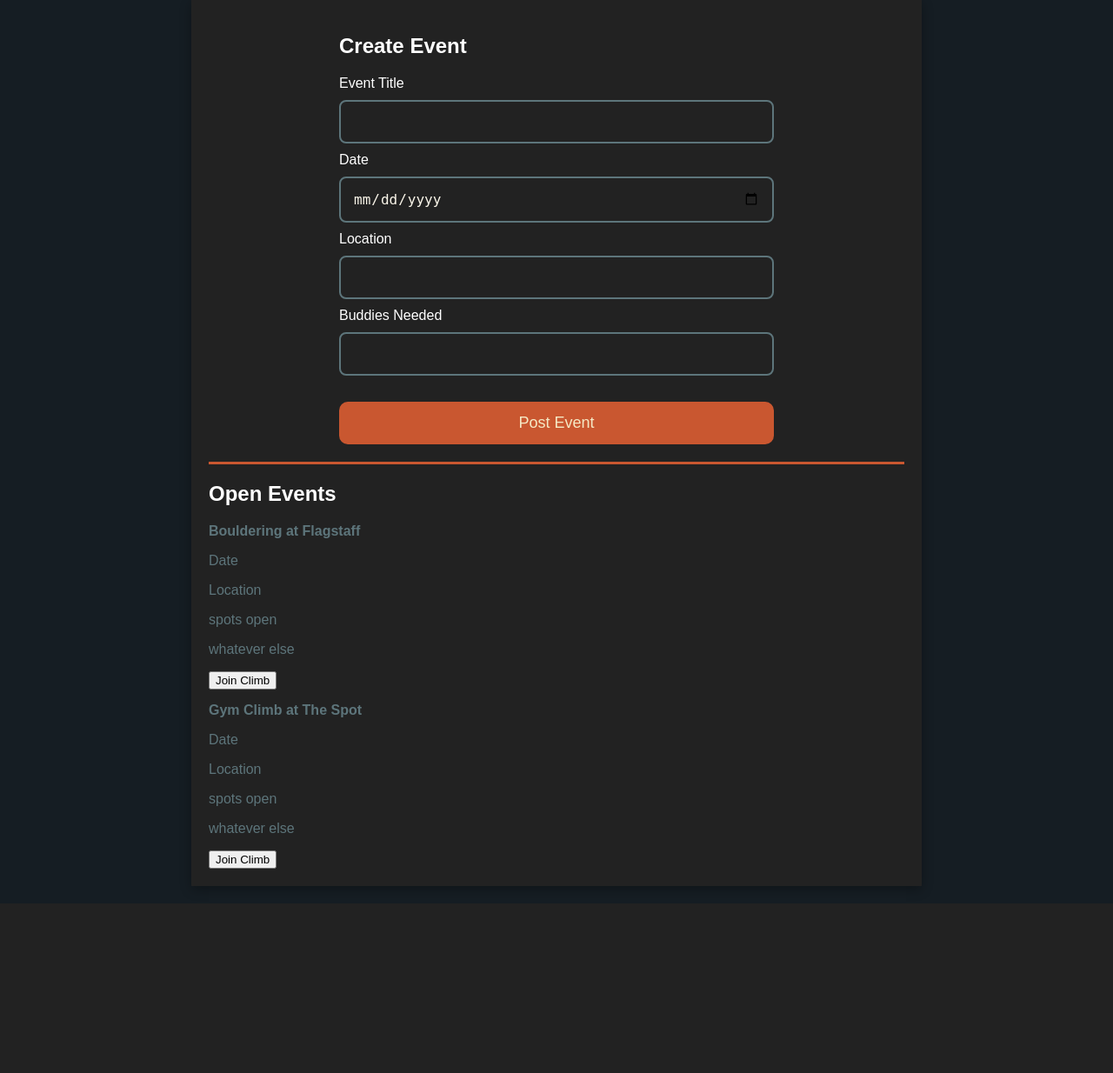
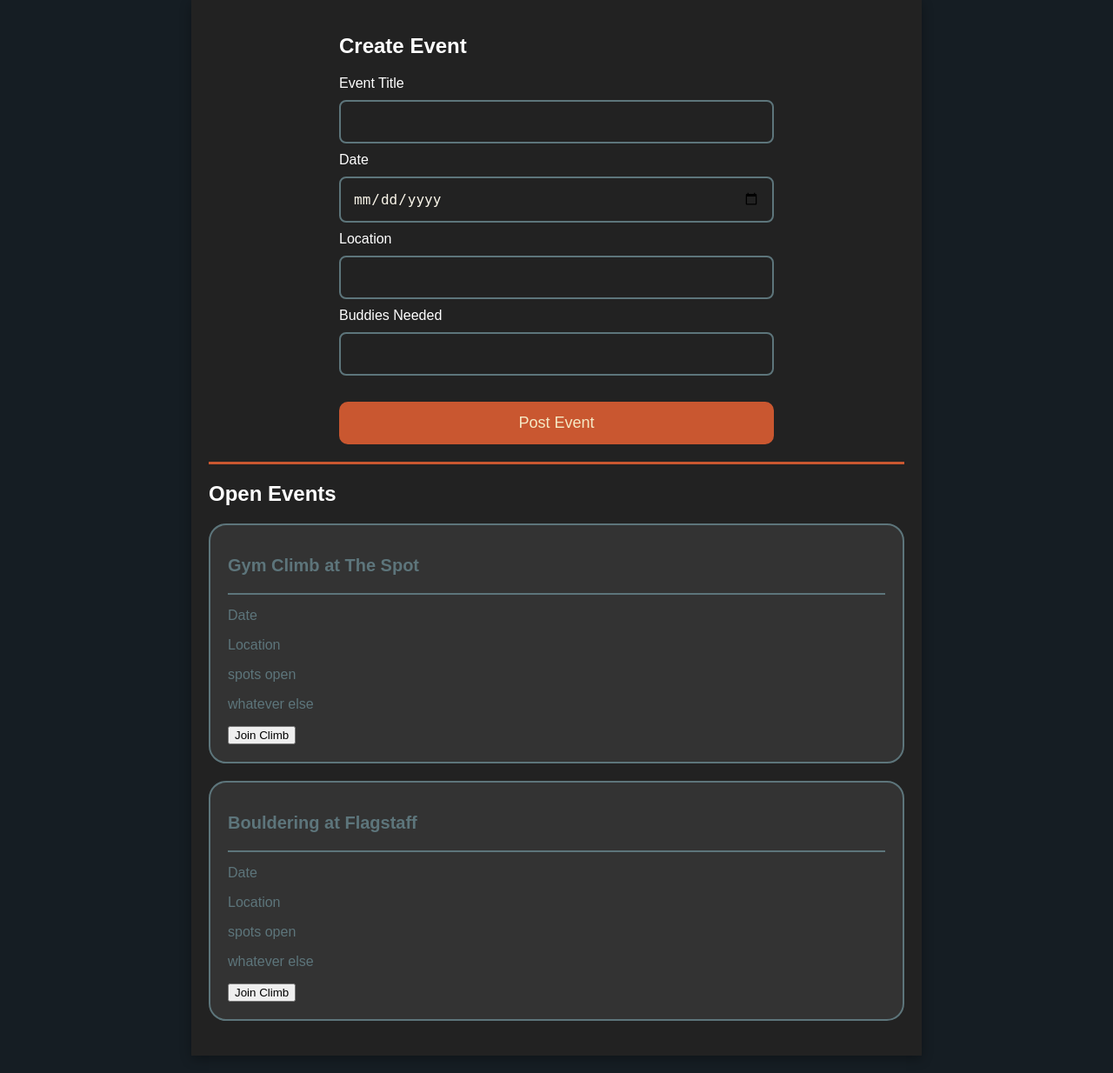
Before and after one commit to avery-mr/burndownForWhat, a Flask app: page /events in a window 1280 px wide. Shown: the part 99-1333 px from the top of the page at 87% size. Before the commit the page ends 1138 px from the top, so only its background shows below. Run offline with Flask 3, Linux system fonts and the light colour scheme.

Commit message:
updates to events

```diff
--- a/app/static/css/style.css
+++ b/app/static/css/style.css
@@ -162,3 +162,17 @@ select option {
     border-top: solid;
     border-color:#C95730;
 }
+
+.event-entry {
+    padding: 20px;
+    margin: 20px auto;
+    border: 2px solid #5D757B;
+    border-radius:20px;
+    background-color: #333;
+}
+
+.event-header {
+    margin-top: 0;
+    font-size: 20px;
+    border-bottom: 2px solid #5D757B;
+}
--- a/app/templates/events.html
+++ b/app/templates/events.html
@@ -22,7 +22,9 @@
     <div class="event-posts-container">
         <h2>Open Events</h2>
         <div class="event-entry">
-            <p><strong>Bouldering at Flagstaff</strong></p>
+            <div class="event-header">
+                <p><strong>Gym Climb at The Spot</strong></p>
+            </div>
             <p>Date</p>
             <p>Location</p>
             <p>spots open</p>
@@ -30,7 +32,9 @@
             <button>Join Climb</button>
         </div>
         <div class="event-entry">
-            <p><strong>Gym Climb at The Spot</strong></p>
+            <div class="event-header">
+                <p><strong>Bouldering at Flagstaff</strong></p>
+            </div>
             <p>Date</p>
             <p>Location</p>
             <p>spots open</p>
```
